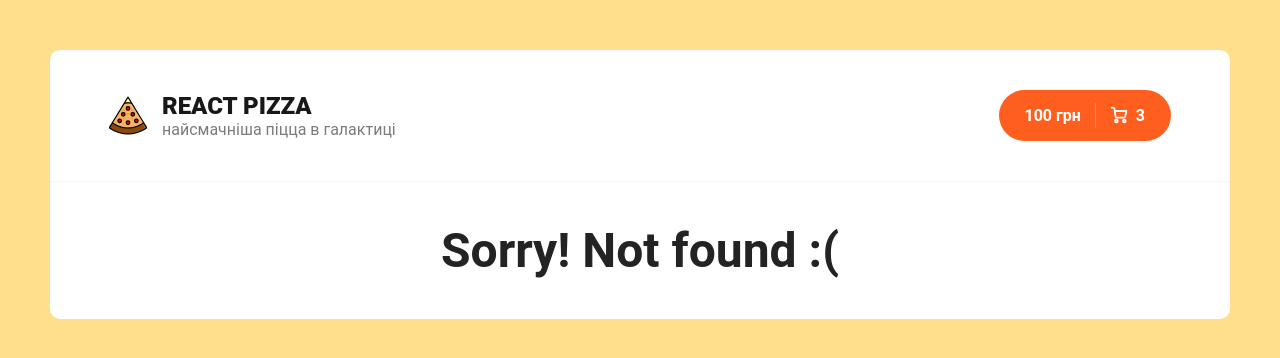
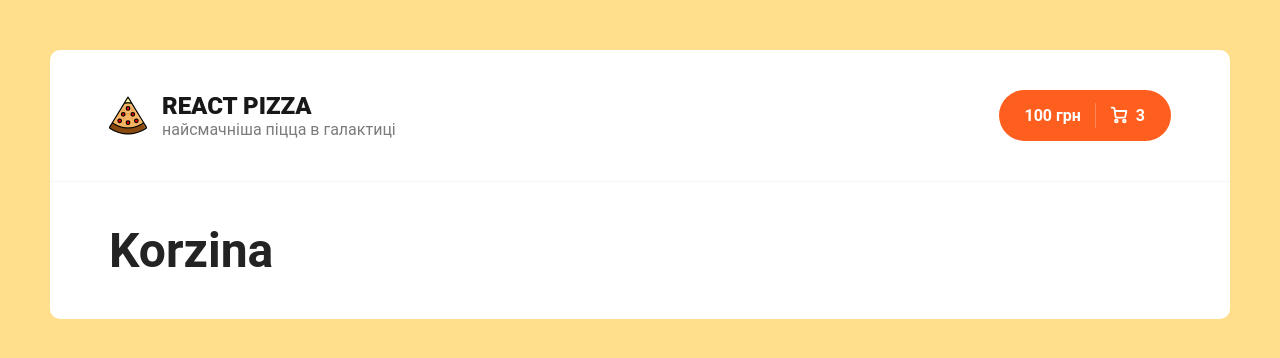
Before and after one commit to ArturBekhDEV/food-shop-project-react, a React (Create React App) app: page /cart in a window 1280 px wide. Before the commit this address had no page. Shown: the top 358 px of the page. Built offline with nearby package versions, Linux system fonts and the light colour scheme.

Commit message:
updated routes

```diff
--- a/src/App.js
+++ b/src/App.js
@@ -1,9 +1,11 @@
 import "./App.css";
 import React, { useState, useEffect } from "react";
 import "../src/scss/app.scss";
+import Cart from "../src/components/pages/Cart";
 import Header from "./components/Header";
 import Home from "./components/pages/Home";
 import NotFoundBlock from "./components/Notfound/Index";
+import { BrowserRouter, Routes, Route } from "react-router-dom";
 
 function App() {
   return (
@@ -11,8 +13,11 @@
       <Header />
       <div className="content">
         <div className="container">
-          {/* <Home /> */}
-          {<NotFoundBlock />}
+          <Routes>
+            <Route path="/" element={<Home />} />
+            <Route path="/cart" element={<Cart />} />
+            <Route path="*" element={<NotFoundBlock />} />
+          </Routes>
         </div>
       </div>
     </div>
--- a/src/components/Header.jsx
+++ b/src/components/Header.jsx
@@ -1,10 +1,11 @@
 import "../scss/components/_header.scss";
 import logoIcon from "../assets/img/pizza-logo.svg";
-
+import { Link } from "react-router-dom";
 const Header = () => {
   return (
     <div className="header">
       <div className="container">
+        <Link to="/">
           <div className="header__logo">
             <img width="38" src={logoIcon} alt="Pizza logo" />
             <div>
@@ -12,8 +13,9 @@
               <p>найсмачніша піцца в галактиці</p>
             </div>
           </div>
+        </Link>
         <div className="header__cart">
-          <a href="/cart.html" className="button button--cart">
+          <Link to="/cart" className="button button--cart">
             <span>100 грн</span>
             <div className="button__delimiter"></div>
             <svg
@@ -46,7 +48,7 @@
               />
             </svg>
             <span>3</span>
-          </a>
+          </Link>
         </div>
       </div>
     </div>
--- a/src/components/pages/Cart.jsx
+++ b/src/components/pages/Cart.jsx
@@ -0,0 +1,11 @@
+import React from "react";
+
+const Cart = () => {
+  return (
+    <div>
+      <h1>Korzina</h1>
+    </div>
+  );
+};
+
+export default Cart;
```
Lines whose indentation alone changed are shown as unchanged.
